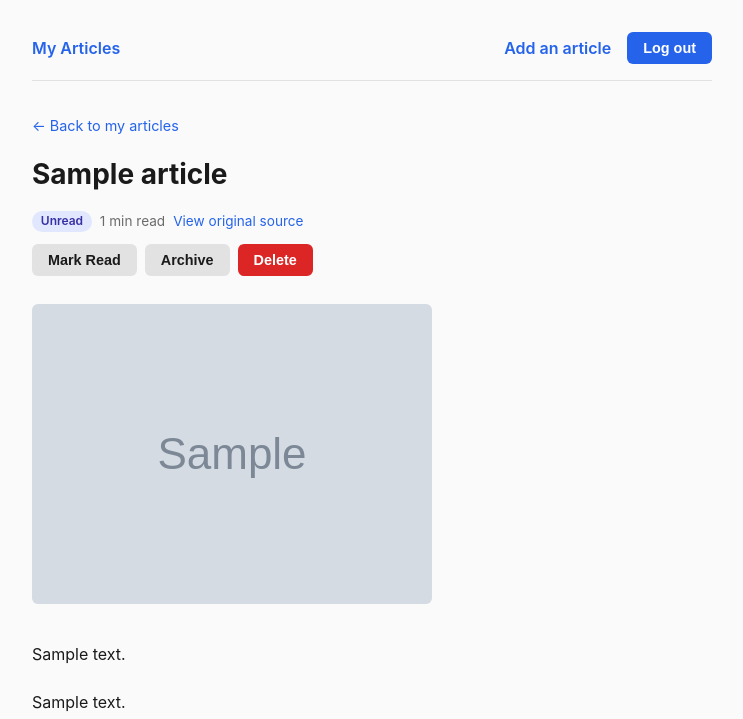
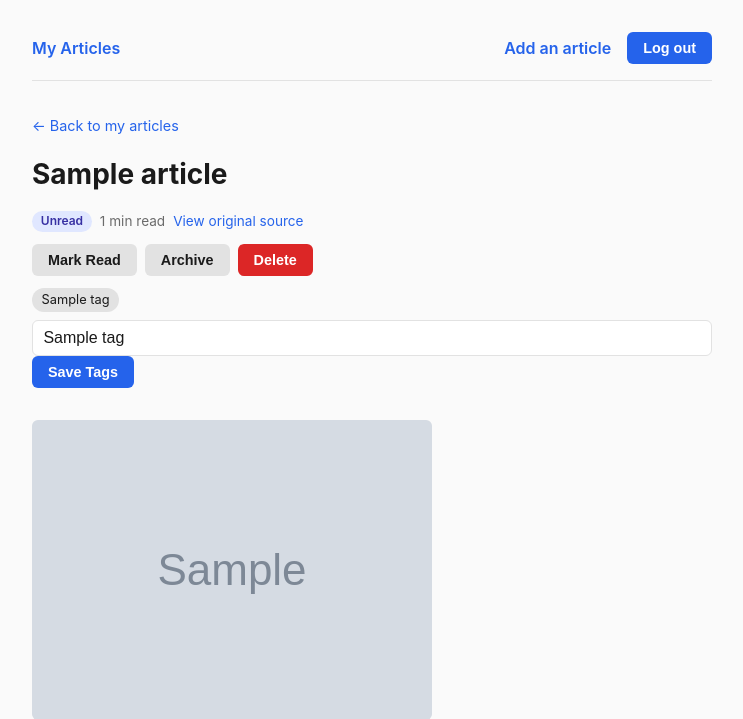
Before and after one commit to Tolu792/read-it-later, a Django app: page /articles/1/ in a window 1280 px wide. Shown: the top 719 px of the page, without its empty margins (268-1011 px from the left). Run offline with Django 5.2, Linux system fonts and the light colour scheme; a user stored in the database is signed in; tables that the repository leaves empty hold one stand-in row (values such as "Sample post"); grey boxes marked "Sample" are stand-in pictures; parts of the project's set-up code (start-up, migrations or seed data) failed here and were passed over.

Commit message:
Add tag management functionality to articles
- Introduce tag_names field in ArticleSerializer for tag input
- Implement get_or_create_tags function for tag handling
- Update ArticleViewSet to manage tags during article creation and update
- Add article_update_tags view for updating article tags
- Enhance article_detail template to display and edit tags

```diff
--- a/api/serializers.py
+++ b/api/serializers.py
@@ -12,13 +12,14 @@ class TagSerializer(serializers.ModelSerializer):
 
 class ArticleSerializer(serializers.ModelSerializer):
     tags = TagSerializer(many=True, read_only=True)
+    tag_names = serializers.ListField(child=serializers.CharField(), write_only=True, required=False)
 
     class Meta:
         model = Article
         fields = [
             'id', 'url', 'title', 'description', 'image_url',
             'content_text', 'reading_time_minutes', 'fetch_failed', 'status',
-            'tags', 'created_at',
+            'tags', 'tag_names' ,'created_at',
         ]
         read_only_fields = [
             'title', 'description', 'image_url',
--- a/read_it_later/forms.py
+++ b/read_it_later/forms.py
@@ -3,3 +3,4 @@ from django import forms
 
 class AddArticleForm(forms.Form):
     url = forms.URLField(max_length=2000)
+    tags = forms.CharField(required=False, help_text="Comma-separated tags, optional")
--- a/read_it_later/urls.py
+++ b/read_it_later/urls.py
@@ -7,4 +7,5 @@ urlpatterns = [
     path('articles/<int:pk>/', views.article_detail, name='article_detail'),
     path('articles/<int:pk>/delete/', views.article_delete, name='article_delete'),
     path('articles/<int:pk>/status/<str:status>/', views.article_set_status, name='article_set_status'),
+    path('articles/<int:pk>/tags/', views.article_update_tags, name='article_update_tags'),
 ]
--- a/read_it_later/views.py
+++ b/read_it_later/views.py
@@ -10,7 +10,7 @@ from django.http import Http404
 
 from .forms import AddArticleForm
 from .models import Article, Tag
-from .services import filter_articles
+from .services import filter_articles, get_or_create_tags
 from .tasks import fetch_and_populate_article
 
 
@@ -35,6 +35,8 @@ def add_article(request):
             url = form.cleaned_data["url"]
             try:
                 article = Article.objects.create(user=request.user, url=url)
+                tag_names = form.cleaned_data['tags'].split(',')
+                article.tags.set(get_or_create_tags(tag_names))
             except IntegrityError:
                 messages.warning(request, "You've already saved that article.")
             else:
@@ -90,3 +92,13 @@ def article_set_status(request, pk, status):
     article.save(update_fields=["status"])
     messages.success(request, f"Marked as {article.get_status_display()}.")
     return redirect("list_articles")
+
+
+@login_required
+@require_POST
+def article_update_tags(request, pk):
+    article = get_object_or_404(Article, pk=pk, user=request.user)
+    tag_names = request.POST.get('tags', '').split(',')
+    article.tags.set(get_or_create_tags(tag_names))
+    messages.success(request, "Tags updated.")
+    return redirect("article_detail", pk=pk)
--- a/templates/read_it_later/article_detail.html
+++ b/templates/read_it_later/article_detail.html
@@ -45,6 +45,21 @@
     </form>
 </div>
 
+<div class="article-meta">
+    {% for tag in article.tags.all %}
+        <span class="tag-pill">{{ tag.name }}</span>
+    {% empty %}
+        <span class="label">No tags yet</span>
+    {% endfor %}
+</div>
+
+<form method="post" action="{% url 'article_update_tags' article.pk %}">
+    {% csrf_token %}
+    <input type="text" name="tags" placeholder="Comma-separated tags"
+           value="{% for tag in article.tags.all %}{{ tag.name }}{% if not forloop.last %}, {% endif %}{% endfor %}">
+    <button type="submit">Save Tags</button>
+</form>
+
 {% if article.image_url %}
     <img class="article-image" src="{{ article.image_url }}" alt="">
 {% endif %}
```
Also changed, not shown: api/views.py (+7 -2 lines), read_it_later/services.py (+12 -0 lines).
